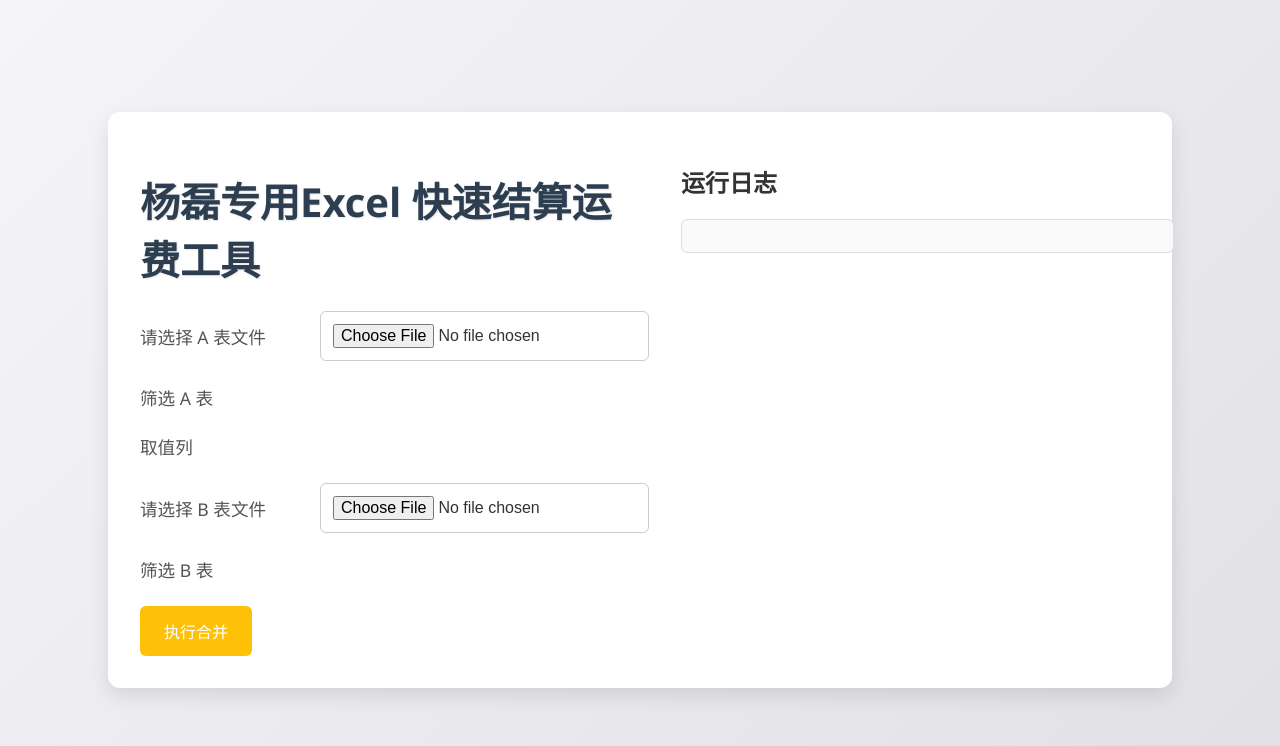
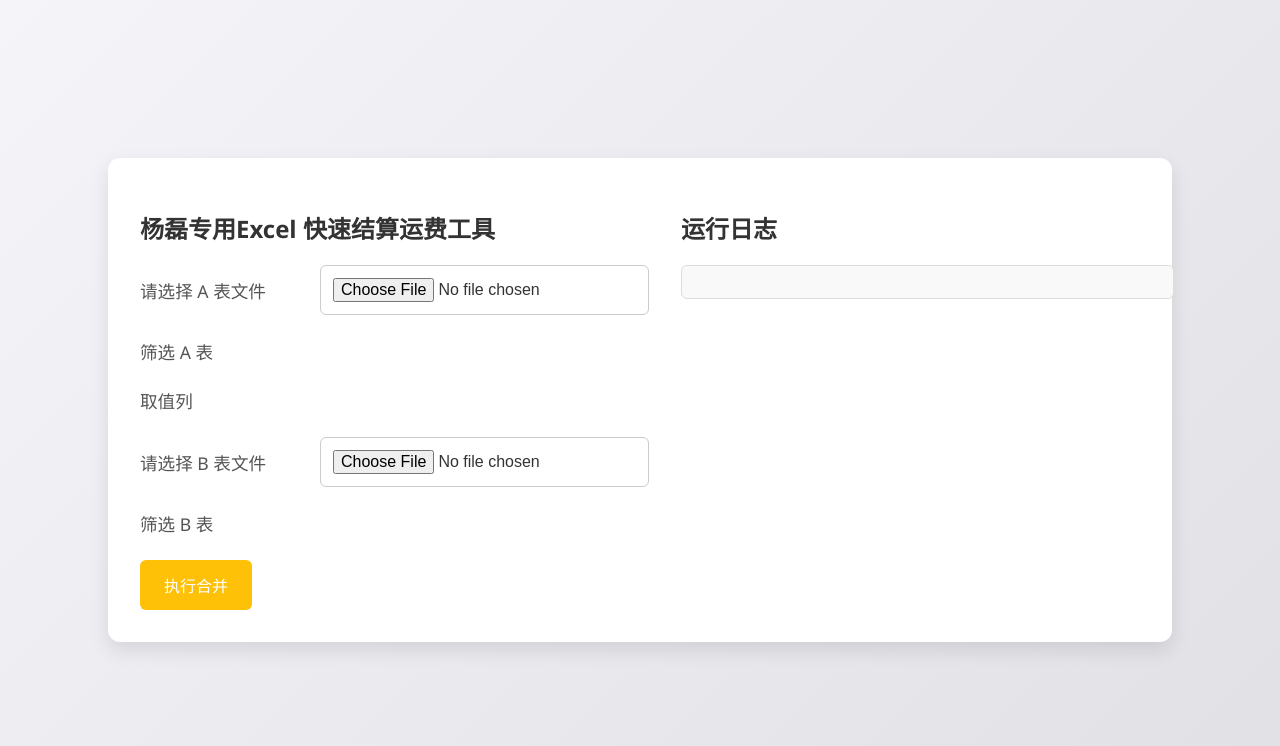
Before and after one commit to Alucard672/alucard672.github.io, a plain HTML site: page index.html in a window 1280 px wide. Drawn offline with Linux system fonts and the light colour scheme.

Commit message:
Update index.html

```diff
--- a/index.html
+++ b/index.html
@@ -116,7 +116,7 @@
 <body>
     <div class="container">
         <div class="selection-window">
-            <h1>杨磊专用Excel 快速结算运费工具</h1>
+            <h2>杨磊专用Excel 快速结算运费工具</h2>
             <div class="row">
                 <label for="fileA">请选择 A 表文件</label>
                 <input type="file" id="fileA" accept=".xlsx, .xls">
```
